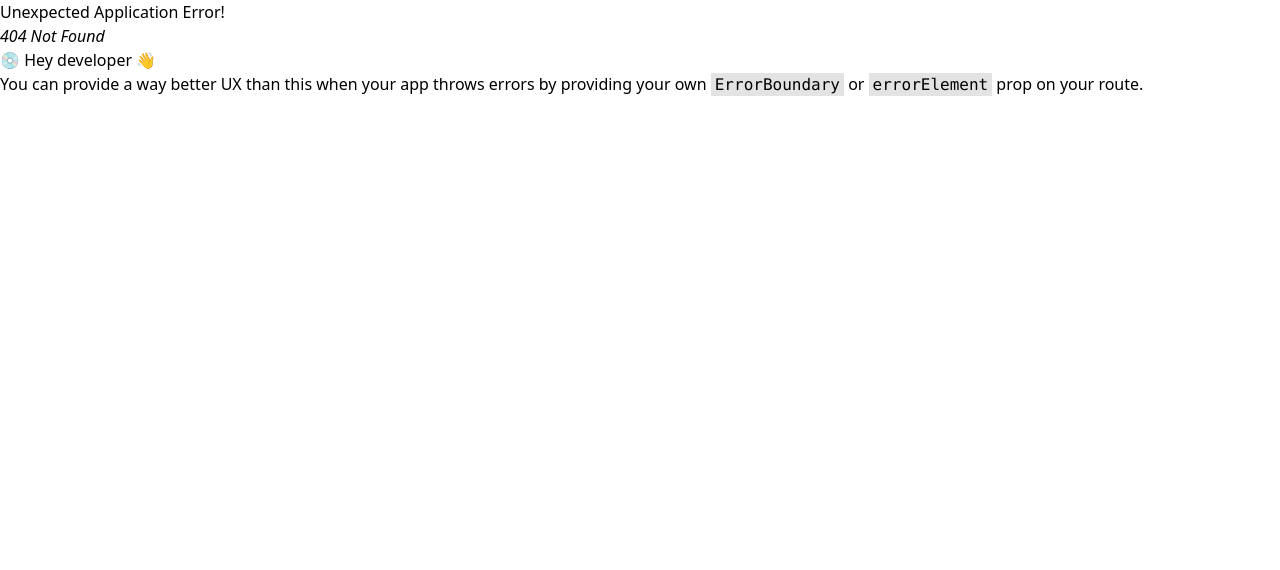
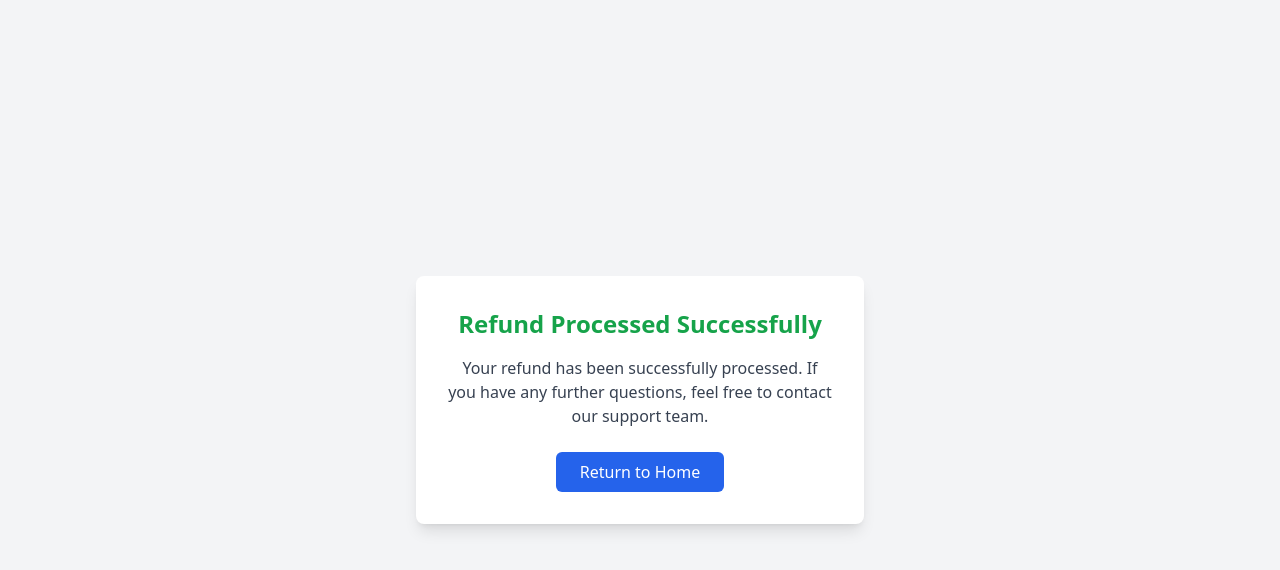
Before and after one commit to DariusSo/ConsultancyAppFront, a React (Vite) app: page /refund/success in a window 1280 px wide. Before the commit this address had no page. Shown: the top 570 px of the page. Built offline with nearby package versions, Linux system fonts and the light colour scheme.

Commit message:
Added cancel buttons for not approved appointments to get refunds and refund success page

```diff
--- a/src/components/ClientProfile.jsx
+++ b/src/components/ClientProfile.jsx
@@ -1,4 +1,5 @@
 import { Link } from "react-router-dom";
+import handleCancelConsultationAndRefund from "../modules/Consultations";
 
 export default function ClientProfile({user, approvedConsultations, notApprovedConsultations}){
   console.log("Props:", { approvedConsultations, notApprovedConsultations });
@@ -85,6 +86,12 @@ export default function ClientProfile({user, approvedConsultations, notApprovedC
                     <div>
                       <strong>Price:</strong> ${consultation.price.toFixed(2)}
                     </div>
+                    <button
+                      onClick={() => handleCancelConsultationAndRefund(consultation)}
+                      className="mt-2 bg-red-600 text-white px-4 py-2 rounded-md hover:bg-green-700 transition"
+                    >
+                      Cancel
+                    </button>
                   </li>
                   ))}
                 </ul>
--- a/src/components/ConsultantProfile.jsx
+++ b/src/components/ConsultantProfile.jsx
@@ -6,6 +6,7 @@ import { format } from "date-fns"; // Install date-fns for easier date formattin
 import { Link, Navigate } from "react-router-dom";
 
 import ClientProfile from "../components/ClientProfile";
+import handleCancelConsultationAndRefund from "../modules/Consultations";
 
 export default function ConsultantProfile({user, approvedConsultations, notApprovedConsultations, availableTimes, setAvailableTimes, newAvailableTime, setNewAvailableTime, setApprovedConsultations, setNotApprovedConsultations}){
   console.log("Props:", { approvedConsultations, notApprovedConsultations });
@@ -71,8 +72,6 @@ export default function ConsultantProfile({user, approvedConsultations, notAppro
         console.error("Error approving consultation:", err);
       }
     };
-
-
 
   return (
         <div className="container mx-auto px-4 py-8 grid grid-cols-1 md:grid-cols-3 gap-8">
@@ -170,6 +169,12 @@ export default function ConsultantProfile({user, approvedConsultations, notAppro
           >
             Approve
           </button>
+          <button
+            onClick={() => handleCancelConsultationAndRefund(consultation)}
+            className="mt-2 bg-red-600 text-white px-4 py-2 rounded-md hover:bg-green-700 transition"
+          >
+            Cancel
+          </button>
 
         </li>
       ))}
--- a/src/main.jsx
+++ b/src/main.jsx
@@ -12,6 +12,7 @@ import ChatWindow from './components/ChatWindow.jsx'
 import ConsultationRoom from './pages/ConsultationRoom.jsx'
 import ThankYouPage from './pages/ThankYouPage.jsx'
 import ErrorPage from './pages/ErrorPage.jsx'
+import RefundSuccessPage from './pages/RefundSuccessPage.jsx'
 
 
 const router = createBrowserRouter([
@@ -53,6 +54,10 @@ const router = createBrowserRouter([
     path: "/error",
     element: <ErrorPage/>,
   },
+  {
+    path: "/refund/success",
+    element: <RefundSuccessPage/>,
+  },
 
 ]);
 
--- /dev/null
+++ b/src/modules/Consultations.jsx
@@ -0,0 +1,26 @@
+import { getCookie } from "./Cookies";
+
+const handleCancelConsultationAndRefund = async (consultation) => {
+      try {
+        const response = await fetch(
+          `http://localhost:8080/refund?appointmentId=${consultation.id}`,
+          {
+            method: "DELETE",
+            headers: {
+              "Content-Type": "application/json",
+              Authorization: getCookie("loggedIn"),
+            },
+          }
+        );
+        if (response.ok) {
+          window.location.href = "/refund/success";
+
+        } else {
+          console.error("Failed to approve consultation:", await response.text());
+        }
+      } catch (err) {
+        console.error("Error approving consultation:", err);
+      }
+};
+
+export default handleCancelConsultationAndRefund;
--- /dev/null
+++ b/src/pages/RefundSuccessPage.jsx
@@ -0,0 +1,25 @@
+import React from "react";
+import { useNavigate } from "react-router-dom";
+
+const RefundSuccessPage = () => {
+  const navigate = useNavigate();
+
+  return (
+    <div className="flex flex-col items-center justify-center min-h-screen bg-gray-100">
+      <div className="bg-white p-8 rounded-lg shadow-lg max-w-md text-center">
+        <h1 className="text-2xl font-bold text-green-600 mb-4">Refund Processed Successfully</h1>
+        <p className="text-gray-700 mb-6">
+          Your refund has been successfully processed. If you have any further questions, feel free to contact our support team.
+        </p>
+        <button
+          onClick={() => navigate("/")}
+          className="bg-blue-600 text-white px-6 py-2 rounded-md hover:bg-blue-700 transition"
+        >
+          Return to Home
+        </button>
+      </div>
+    </div>
+  );
+};
+
+export default RefundSuccessPage;
--- a/src/pages/UserProfilePage.jsx
+++ b/src/pages/UserProfilePage.jsx
@@ -111,7 +111,6 @@ const processAppointments = (data, setApprovedConsultations, setNotApprovedConsu
       notApproved.push(appointment);
     }
   });
-  console.log("Not::::::::::::::::", notApproved);
   setApprovedConsultations(approved);
   setNotApprovedConsultations(notApproved);
 };
```
